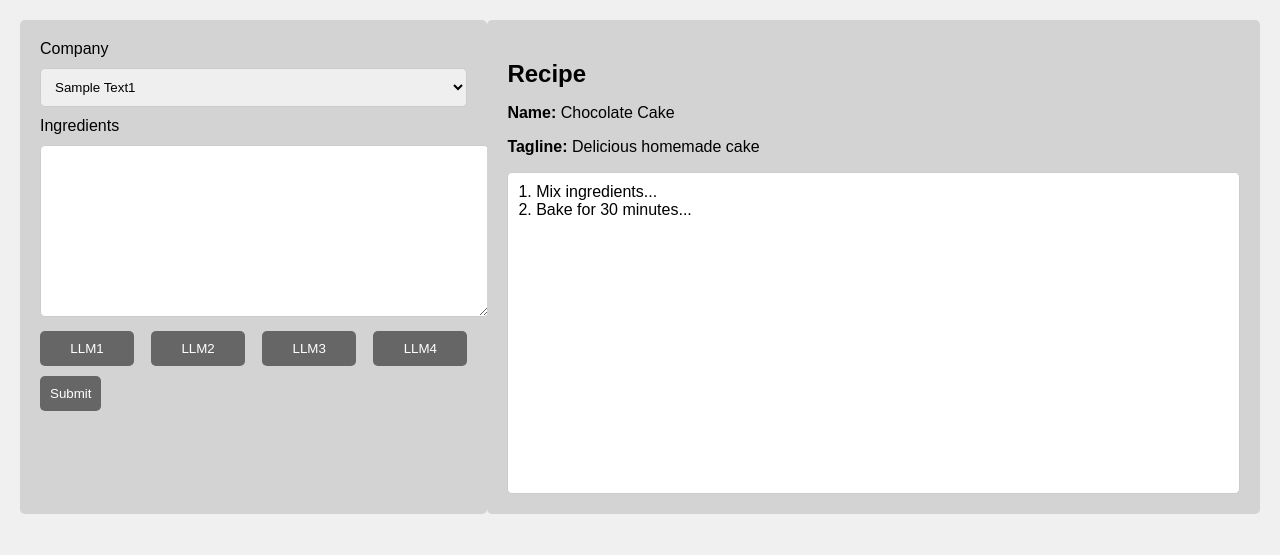
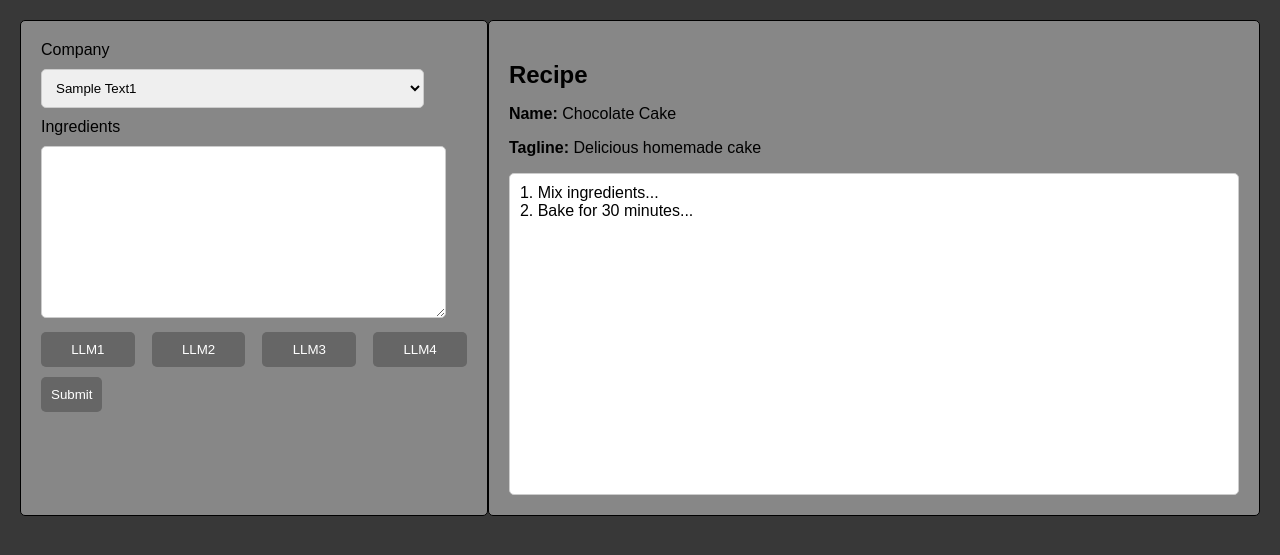
Before and after one commit to NeightBorusowski/CSC395_Team2, a Flask app: page / in a window 1280 px wide. Shown: the top 555 px of the page. Run offline with Flask 3, Linux system fonts and the light colour scheme.

Commit message:
additional cosmetic tweaks

```diff
--- a/Flask_Server/templates/index.html
+++ b/Flask_Server/templates/index.html
@@ -9,7 +9,7 @@
             font-family: Arial, sans-serif;
             margin: 0;
             padding: 0;
-            background-color: #f0f0f0;
+            background-color: #383838;
         }
         .container {
             display: flex;
@@ -17,9 +17,10 @@
             padding: 20px;
         }
         .left, .right {
-            background-color: #d3d3d3;
+            background-color: #878787;
             padding: 20px;
             border-radius: 5px;
+            border: 1px solid black;
         }
         .left {
             width: 35%;
@@ -28,7 +29,7 @@
             width: 60%;
         }
         select, textarea, input[type="text"], input[type="submit"] {
-            width: 100%;
+            width: 90%;
             padding: 10px;
             margin: 10px 0;
             border: 1px solid #ccc;
```
